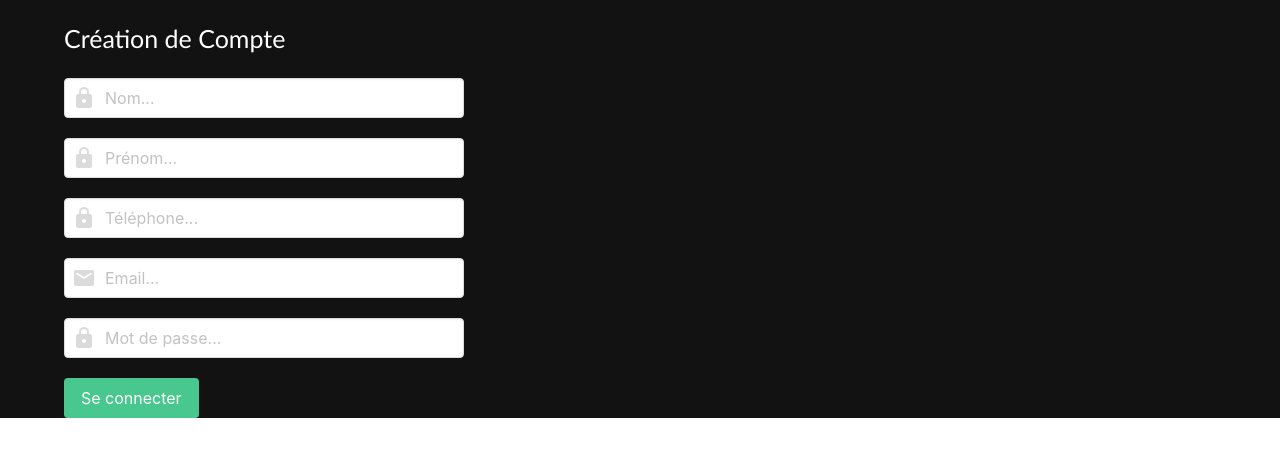
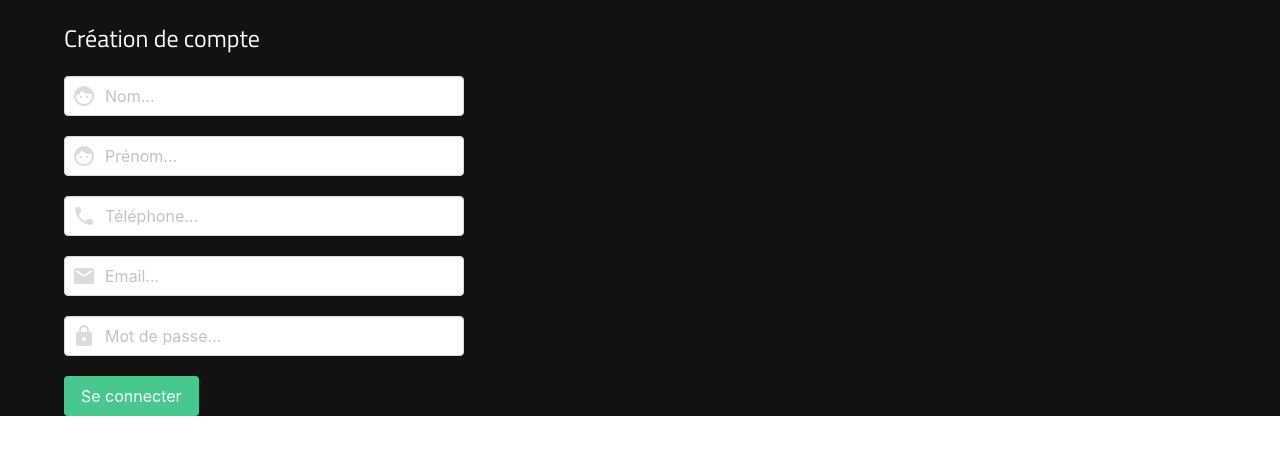
Before and after one commit to MathiasHavekes/carbay, a Node server app: page /signup in a window 1280 px wide. Shown: the part 52-509 px from the top of the page. Run offline with Node 20, Linux system fonts and the light colour scheme; some libraries are stand-ins or nearby versions.

Commit message:
Quelques modifictaions pour l'optimisation du site

```diff
--- a/public/javascripts/cont.js
+++ b/public/javascripts/cont.js
@@ -1,4 +1,7 @@
+const { Router } = require('express');
 const mysql = require ('mysql');
+const router = require('../../routes');
+
 exports.register = (req, res) =>{
     const db = mysql.createConnection({
         host: process.env.host,
@@ -11,13 +14,13 @@ exports.register = (req, res) =>{
     if(btn == "Creation"){
         const {Nom, Prénom, Password, Email, Téléphone}  = req.body;
         console.log(btn);
-    db.query('SELECT Email FROM client  WHERE Email= ?', [Email], async (error, result) =>{
+        db.query('SELECT Email FROM client  WHERE Email= ?', [Email], async (error, result) =>{
         if(error){
             console.log(error);
         }
         if(result.length > 0){
-            console.log('Cet Email est deja utilisé');
-            return  res.render('signUp');
+            console.log("Cet Email est deja utilisé");
+            return  res.render('signup',{message : "Cet Email est deja utilisé"});
         }
         db.query('INSERT INTO client SET ?', {Nom: Nom,Prénom: Prénom, Password: Password,Email:Email, Téléphone: Téléphone}, (error, result) =>{
             if(error){
@@ -40,7 +43,7 @@ exports.register = (req, res) =>{
         }
         else {
             console.log('Identifiants incorrects');
-            return res.render('logIn');
+            return res.render('login',{message : "Identifiants incorrects "});
         }
     });
     }
--- a/public/stylesheets/logIn.css
+++ b/public/stylesheets/logIn.css
@@ -17,6 +17,4 @@
 
 .titre{
     margin-top: 20px ;
-    font-size: 25px;
-    font-family: 'Gill Sans', 'Gill Sans MT', Calibri, 'Trebuchet MS', sans-serif;
 }
--- a/routes/login.js
+++ b/routes/login.js
@@ -4,7 +4,7 @@ const router = express.Router();
 
 // gère les requêtes get sur la racine
 router.get('/', (req,res)=>{
-    res.render('login');
+    res.render('login',{message : "Connexion "});
 });
 
 router.post('/', authController.register);
--- a/routes/signUp.js
+++ b/routes/signUp.js
@@ -4,7 +4,7 @@ const router = express.Router();
 
 // gère les requêtes get sur la racine
 router.get('/', (req,res)=>{
-    res.render('signup');
+    res.render('signup',{message : "Création de compte "});
 });
 router.post('/', authController.register);
 
--- a/views/base.twig
+++ b/views/base.twig
@@ -10,7 +10,7 @@
     <link rel="stylesheet" type="text/css" href="/stylesheets/carCard.css"/>
     <link rel="stylesheet" type="text/css" href="/stylesheets/logIn.css"/>
     <link rel="stylesheet" type="text/css" href="/stylesheets/rentCar.css"/>
-
+    <link rel="icon" href="../images/carbay_logo.png">
     <link rel="preconnect" href="https://fonts.gstatic.com">
     <link rel="stylesheet" href="https://cdn.jsdelivr.net/npm/bulma@0.9.1/css/bulma.min.css">
     <link rel="stylesheet" href="~bulma-calendar/dist/css/bulma-calendar.min.css">
--- a/views/logIn.twig
+++ b/views/logIn.twig
@@ -2,7 +2,7 @@
 
 {% block body %}
 <div class="container">
-      <h5 class="titre">Connexion</h5>
+      <h1 class = "titre">{{message}}</h1>
 <form action="/login" method="POST">
   <div class="field">
     <p class="control has-icons-left has-icons-right">
--- a/views/signUp.twig
+++ b/views/signUp.twig
@@ -2,13 +2,13 @@
 
 {% block body %}
 <div class="container">
-      <h5 class="titre">Création de Compte</h5>
+      <h5 class="titre">{{message}}</h5>
 <form action="/signup" method="POST">
   <div class="field">
     <p class="control has-icons-left">
       <input  class="input" type="text"  id="Nom" name="Nom" Placeholder="Nom...">
         <span class="icon is-small is-left">
-          <i class="material-icons-round">lock</i>
+          <i class="material-icons-round">face</i>
         </span>
     </p>
   </div>
@@ -16,7 +16,7 @@
     <p class="control has-icons-left">
       <input class="input" type="text"  id="Prénom" name="Prénom" Placeholder="Prénom...">
         <span class="icon is-small is-left">
-          <i class="material-icons-round">lock</i>
+          <i class="material-icons-round">face</i>
         </span>
     </p>
   </div>
@@ -24,7 +24,7 @@
     <p class="control has-icons-left">
       <input class="input" type="tel"  id="Téléphone" name="Téléphone" Placeholder="Téléphone...">
         <span class="icon is-small is-left">
-          <i class="material-icons-round">lock</i>
+          <i class="material-icons-round">phone</i>
         </span>
     </p>
   </div>
```
